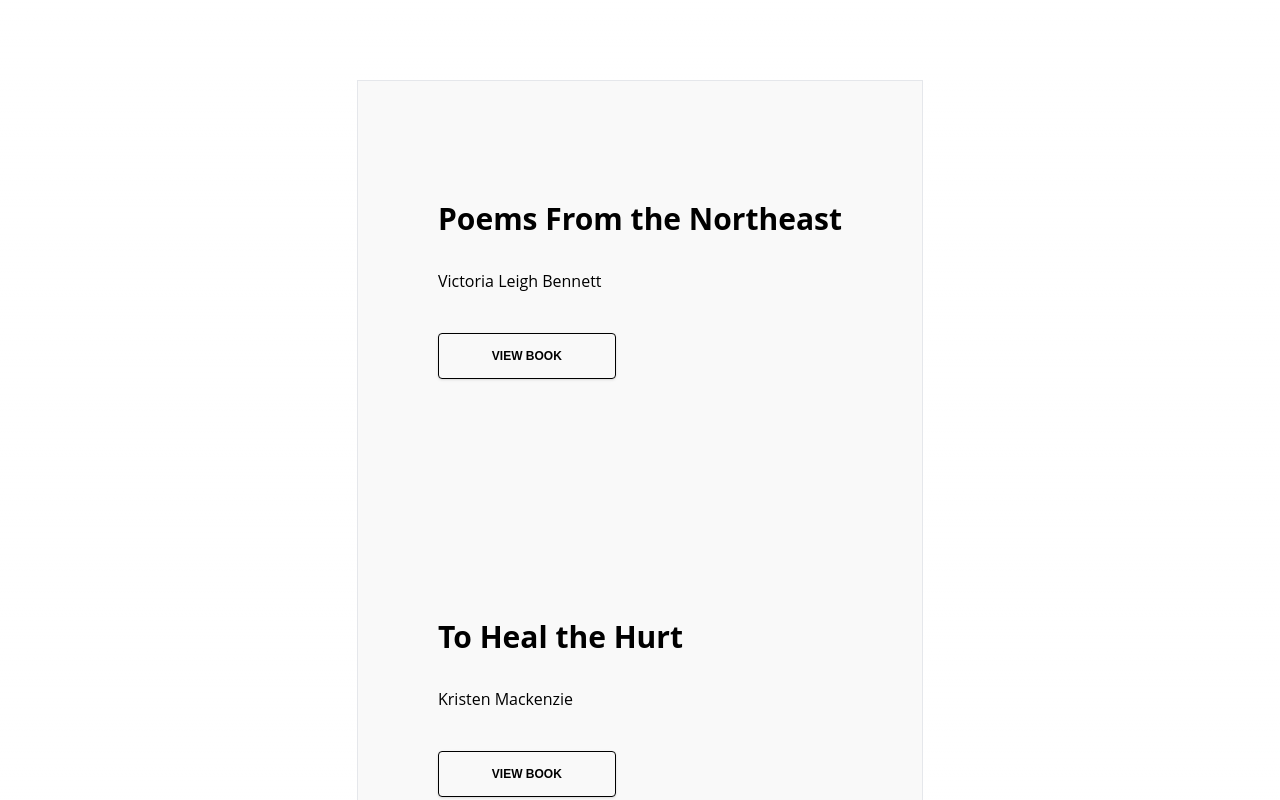
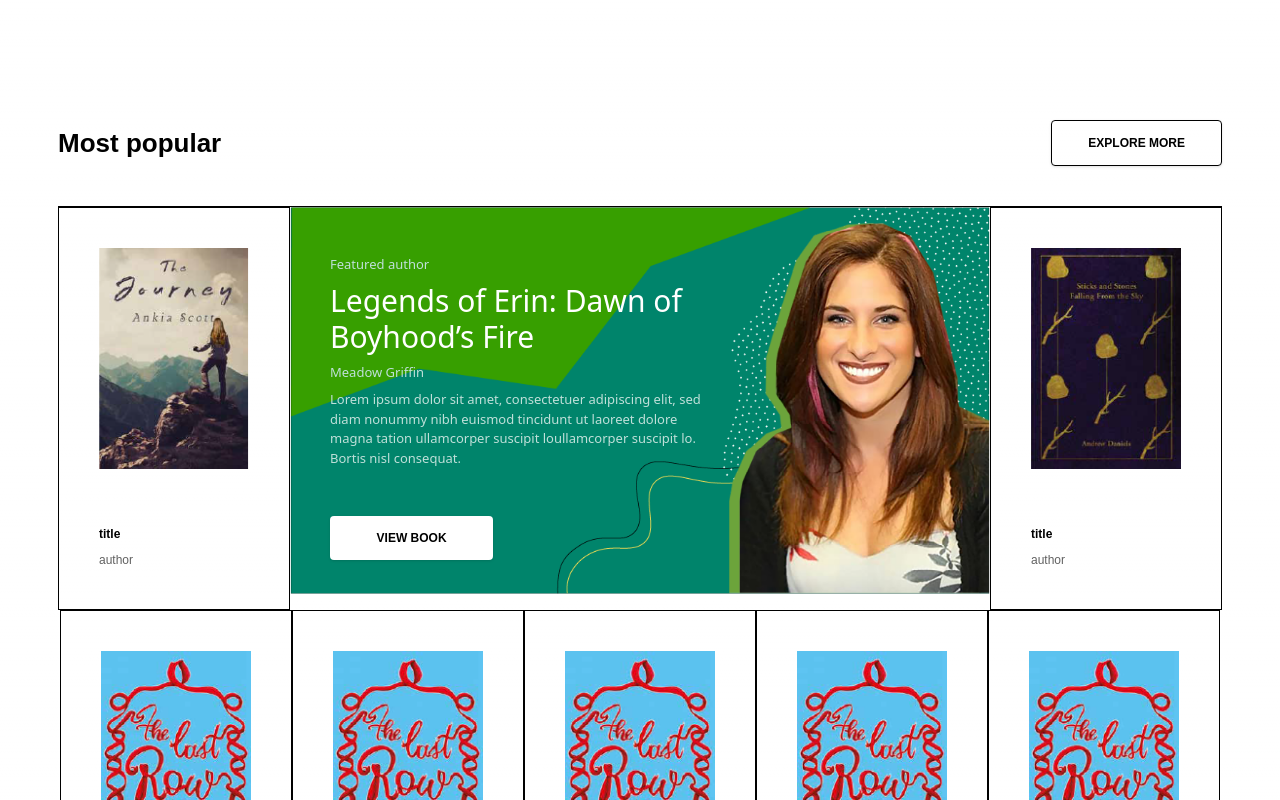
Before and after one commit to Hadees621/Olympia-USA, a Next.js app: page / in a window 1280 px wide. Shown: the top 800 px of the page. Built offline with nearby package versions, Linux system fonts and the light colour scheme.

Commit message:
popular section

```diff
--- a/src/app/page.js
+++ b/src/app/page.js
@@ -1,4 +1,5 @@
 import AboutSection from "@/components/home/AboutSection";
+import MostPopular from "@/components/home/MostPopular";
 import NewReleases from "@/components/home/NewReleases";
 import PoemsComponent from "@/components/home/PoemsComponent";
 
@@ -12,8 +13,8 @@ export default function Home() {
         paragraph="Olympia Publishers USA is a leading independent book publisher. Publishing talented authors from across the world.We publish adult and children’s fiction and non - fiction books in various formats including paperback, hardback, ebook and audiobook.Make your dream a reality, become a published author. Start your publishing journey with us"
       /> */}
 
-      <PoemsComponent />
-
+      {/* <PoemsComponent /> */}
+      <MostPopular />
     </div>
   )
 }
--- a/src/components/home/BookComponent.js
+++ b/src/components/home/BookComponent.js
@@ -3,7 +3,7 @@ import Image from 'next/image'
 const BookComponent = ({ src, title, author }) => {
     return (
         <div className='p-10 flex flex-col border border-black flex-grow hover:bg-[#EFF4F7]'>
-            <div lassName=' border'>
+            <div className=''>
                 <Image src={src} width={150} height={400} className='hover:shadow'/>
             </div>
             <div className='pt-14 font-droid-sans space-y-2 text-[12px]'>
--- /dev/null
+++ b/src/components/home/MostPopular.js
@@ -0,0 +1,61 @@
+import React from 'react'
+import Button from '../common/Button'
+import BookComponent from './BookComponent'
+import { Books } from '@/utils/home/Books'
+import Image from 'next/image'
+
+const MostPopular = () => {
+    return (
+        <div className='max-w-[1300px] py-20'>
+            <div className='flex justify-between items-center py-10'>
+                <p className='text-[26px] font-semibold font-droid-sans'>Most popular</p>
+                <Button title="EXPLORE MORE" />
+            </div>
+            <div className='flex items-center justify-center border-t border-black'>
+                <div className='flex'>
+                    <BookComponent
+                        src="/assests/Books/Asset3.png"
+                        title="title"
+                        author="author"
+                    />
+                    <div className='relative w-[700px]'>
+                        <Image src="/assests/Banners/AuthorBanner.png" width={700} height={320} alt="About Section Image" />
+                        <div className="absolute top-8 left-6 p-4 space-y-2 text-[#BFE0D9] text-[13px]">
+                            <p className="">Featured author</p>
+                            <p className="text-white text-3xl ">Legends of Erin: Dawn of <br /> Boyhood’s Fire</p>
+                            <p className="">Meadow Griffin</p>
+                            <p className="">Lorem ipsum dolor sit amet, consectetuer adipiscing elit, sed <br />
+                                diam nonummy nibh euismod tincidunt ut laoreet dolore <br />
+                                magna tation ullamcorper suscipit loullamcorper suscipit lo. <br />
+                                Bortis nisl consequat.
+                            </p>
+                            <div>
+                                <button className='mt-10 text-[12px] px-9 py-[13px] font-semibold font-droid-sans rounded shadow bg-white text-black w-[44%]'>
+                                    VIEW BOOK
+                                </button>
+                            </div>
+                        </div>
+                    </div>
+                    <BookComponent
+                        src="/assests/Books/Asset4.png"
+                        title="title"
+                        author="author"
+                    />
+                </div>
+            </div>
+            <div className='flex items-center justify-center '>
+                {Books.map((book, index) => (
+                    <div key={index}>
+                        <BookComponent
+                            src={book.src}
+                            title={book.title}
+                            author={book.author}
+                        />
+                    </div>
+                ))}
+            </div>
+        </div>
+    )
+}
+
+export default MostPopular
```
Also changed, not shown: public/assests/Banners/AuthorBanner.png (renamed from public/assests/Banners/Author Banner.png).
